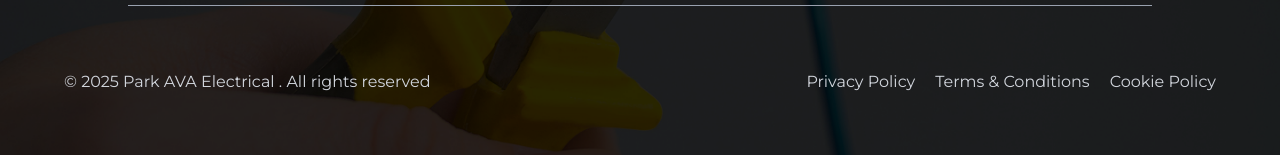
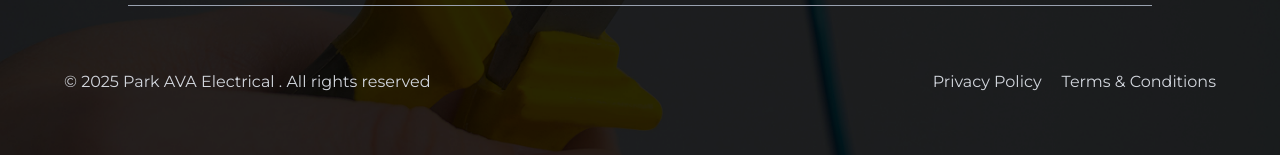
Before and after one commit to proactivetalent/park-ave-app, a React (Vite) app: page / in a window 1280 px wide. Shown: the part 5181-5336 px from the top of the page. Built offline with nearby package versions, Linux system fonts and the light colour scheme.

Commit message:
Update footer

```diff
--- a/src/components/Footer.jsx
+++ b/src/components/Footer.jsx
@@ -52,7 +52,6 @@ const Footer = () => {
                     <div className="right text-gray-300 flex flex-col md:flex-row gap-2 md:gap-5 text-center md:text-left">
                         <Link to="/privacypolicy">Privacy Policy</Link>
                         <Link to="/terms">Terms & Conditions</Link>
-                        <span>Cookie Policy</span>
                     </div>
                 </div>
             </footer>
```
